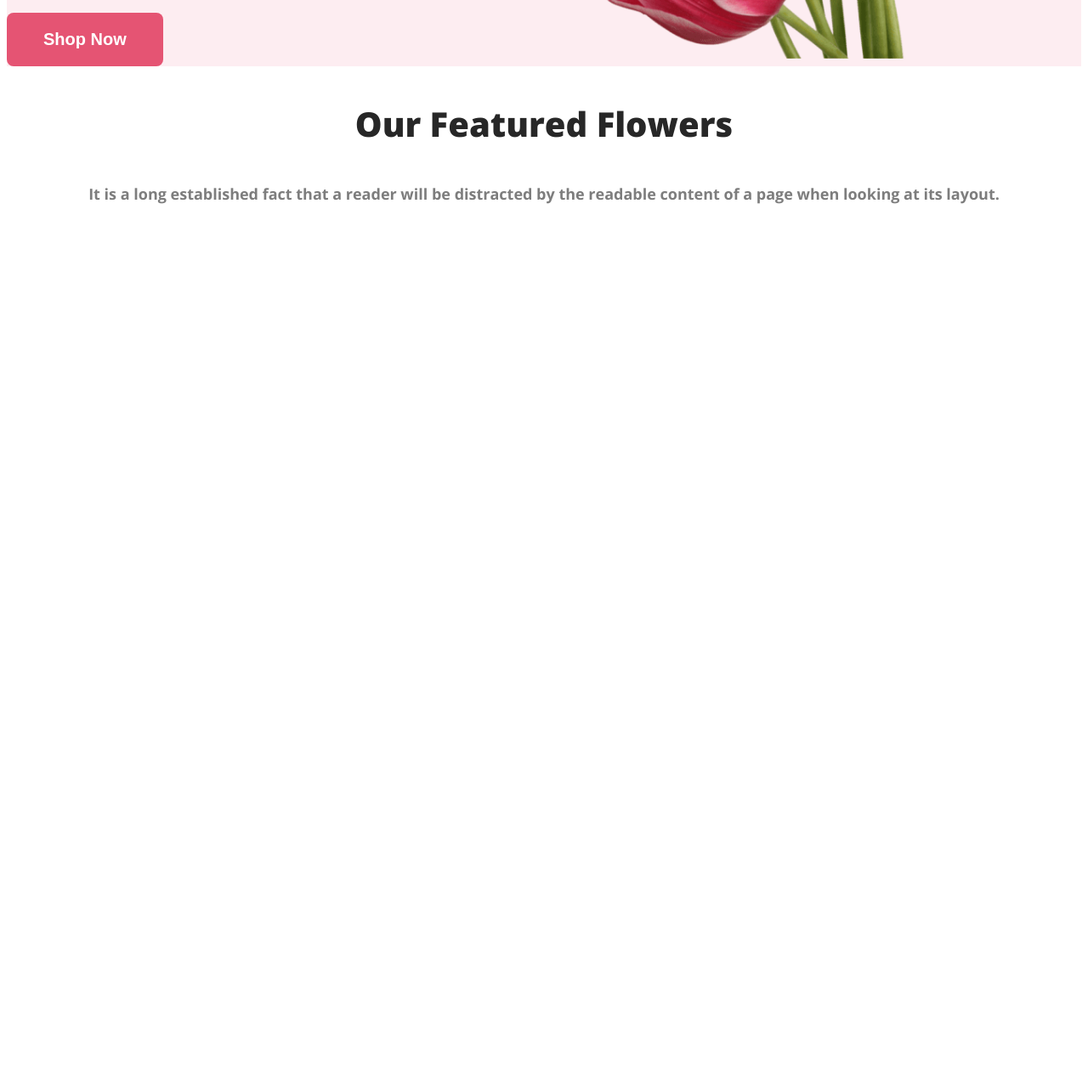
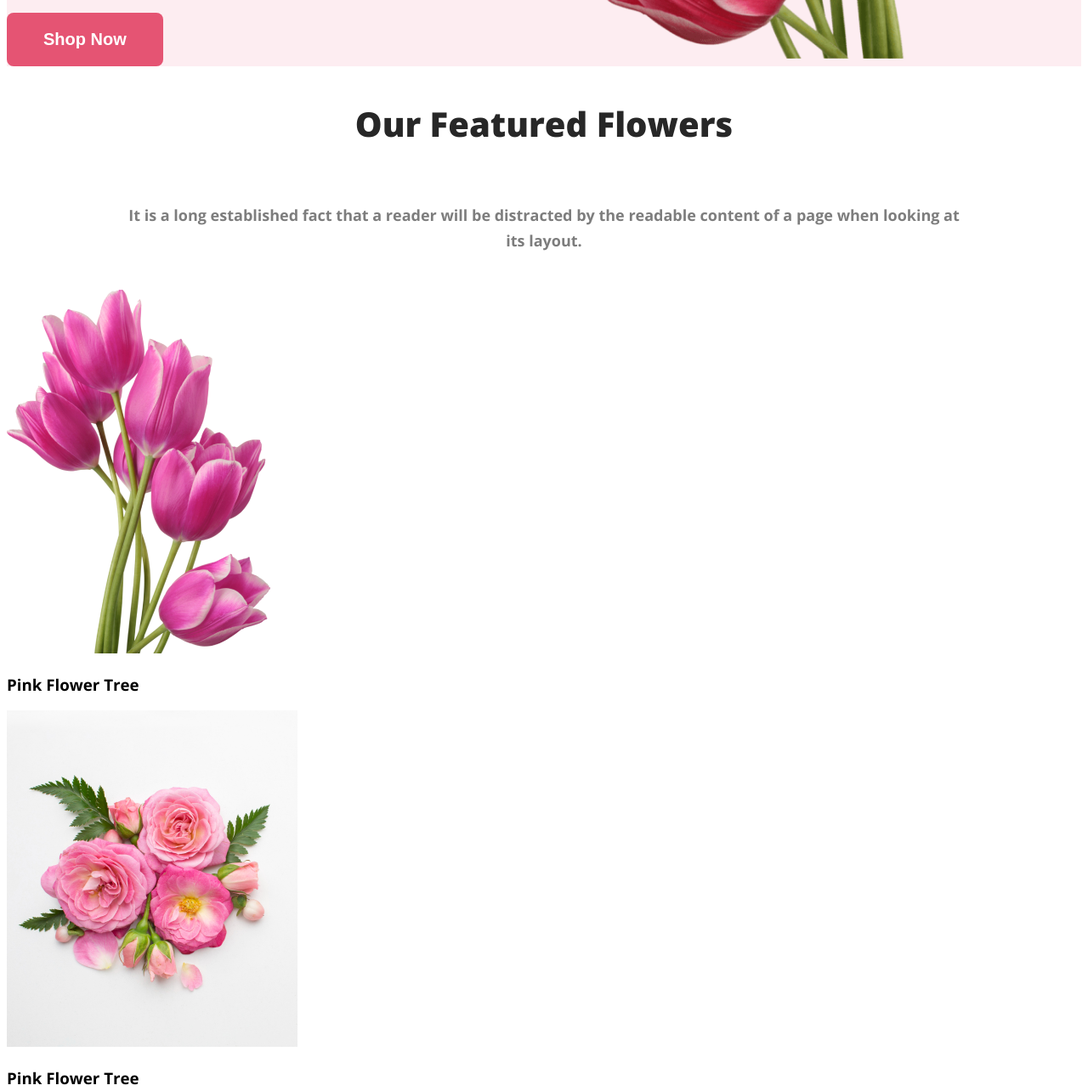
Before and after one commit to arifulislam12233/flower-shop-protfolio, a plain HTML site: page index.html in a window 1280 px wide. Shown: the part 703-1987 px from the top of the page at 85% size. Before the commit the page ends 964 px from the top, so only its background shows below. Drawn offline with nearby package versions, Linux system fonts and the light colour scheme.

Commit message:
added skill

```diff
--- a/index.html
+++ b/index.html
@@ -25,7 +25,21 @@
     <main>
         <setion class="about">
             <h3 class="section-title">Our Featured Flowers</h3>
-            <p class="section-description">It is a long established fact that a reader will be distracted by the readable content of a page when looking at its layout.</p>
+            <p id="what-i-do-description" class="section-description">It is a long established fact that a reader will be distracted by the readable content of a page when looking at its layout.</p>
+            <div class="skill-container">
+                <div class="skill">
+                    <img src="Flower Asset/pngwing 6.png" alt="">
+                    <h3 class="skill-title">Pink Flower Tree</h3>
+                </div>
+                <div class="skill">
+                    <img src="Flower Asset/Flower 01.png" alt="">
+                    <h3 class="skill-title">Pink Flower Tree</h3>
+                </div>
+                <div class="skill">
+                    <img src="Flower Asset/pngwing 7.png" alt="">
+                    <h3 class="skill-title">Pink Flower Tree</h3>
+                </div>
+            </div>
         </setion>
 
     </main>
--- a/styles/protfolio.css
+++ b/styles/protfolio.css
@@ -60,3 +60,11 @@ font-size: 18px;
 font-weight: 400;
 line-height: 30px;
 }
+main{
+    max-width: 1920px;
+    margin: 0 auto
+
+}
+#what-i-do-description{
+    padding: 25px 134px ;
+}
```
